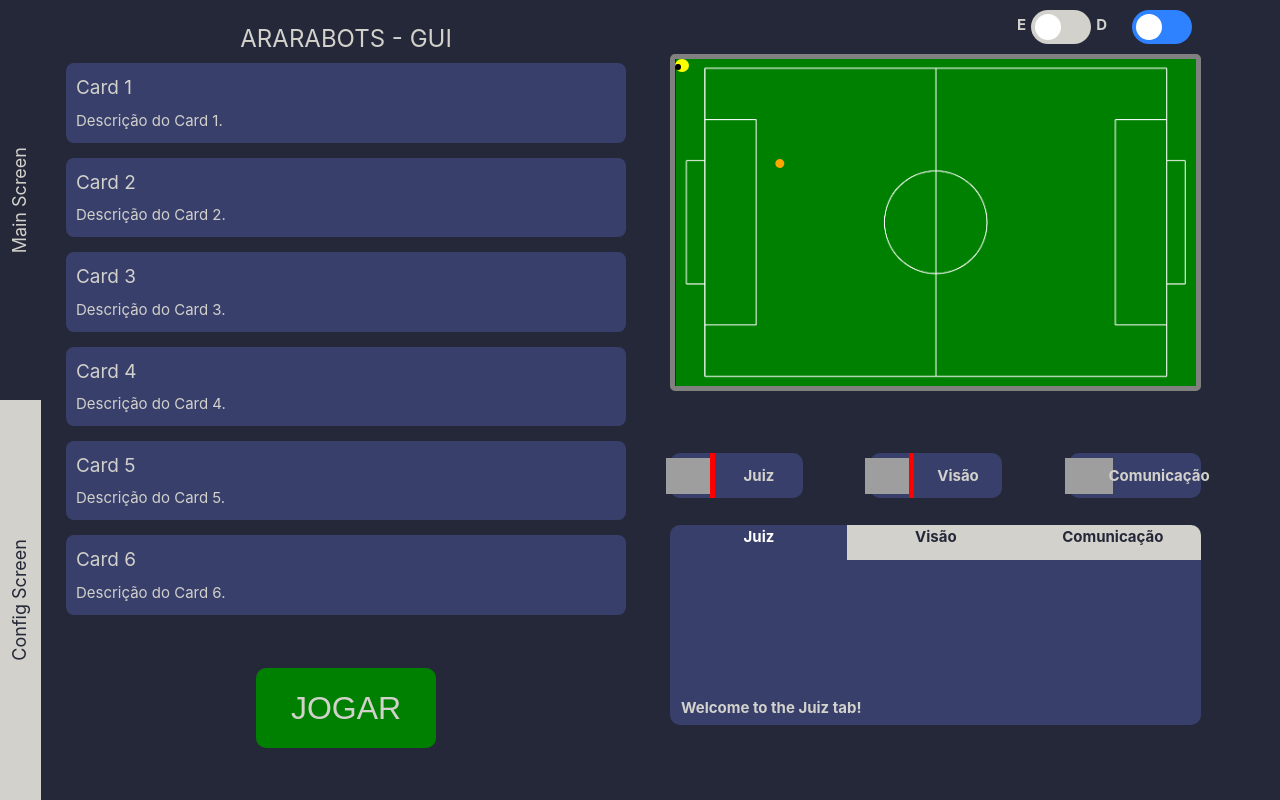
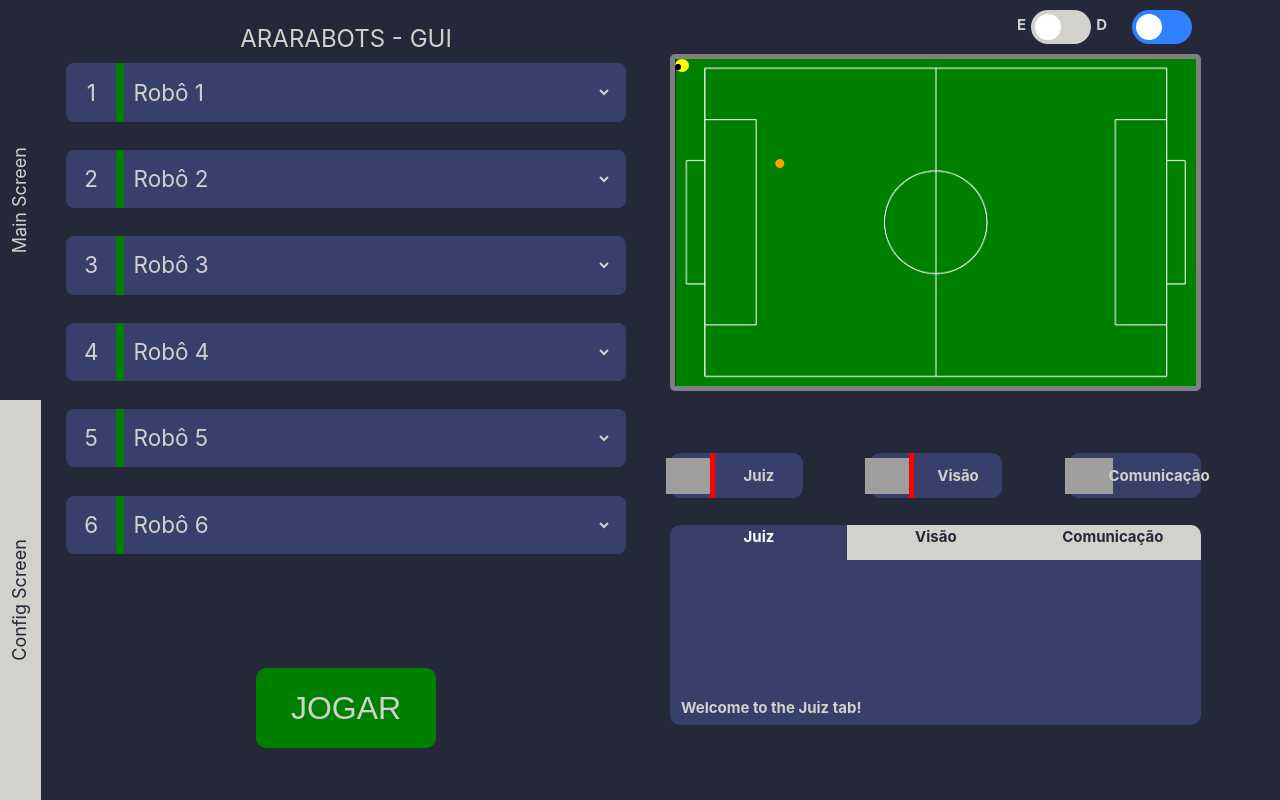
Before and after one commit to Ararabots-UFMS/ssl-gui, a Vue app: page / in a window 1280 px wide. Built offline with nearby package versions, Linux system fonts and the light colour scheme; no server answers; grey boxes are pictures that could not be loaded.

Commit message:
Amanda-fix: card menu screen

```diff
--- a/src/components/card.vue
+++ b/src/components/card.vue
@@ -1,8 +1,21 @@
 <template>
   <div class="card-list">
     <div class="card" v-for="(card, index) in cards" :key="index">
-      <h2>{{ card.title }}</h2>
-      <p>{{ card.description }}</p>
+      <div class="card-icon">
+        <h2>{{ index + 1 }}</h2>
+      </div>
+      <div class="card-line">
+      </div>
+      <div class="card-name">
+        <h2>{{ card.name }}</h2>
+      </div>
+      <div class="card-position">
+        <select id="options" class="dropdown-position" v-model="selectedOption" @change="updateCardList">
+          <option value="1">Atacante</option>
+          <option value="2">Goleiro</option>
+          <option value="3">Zagueiro</option>
+        </select>
+      </div>
     </div>
   </div>
 </template>
@@ -12,12 +25,12 @@ export default {
   data() {
     return {
       cards: [
-        { title: 'Card 1', description: 'Descrição do Card 1.' },
-        { title: 'Card 2', description: 'Descrição do Card 2.' },
-        { title: 'Card 3', description: 'Descrição do Card 3.' },
-        { title: 'Card 4', description: 'Descrição do Card 4.' },
-        { title: 'Card 5', description: 'Descrição do Card 5.' },
-        { title: 'Card 6', description: 'Descrição do Card 6.' }
+        { name: 'Robô 1', position: 'Descrição do Card 1.' },
+        { name: 'Robô 2', position: 'Descrição do Card 2.' },
+        { name: 'Robô 3', position: 'Descrição do Card 3.' },
+        { name: 'Robô 4', position: 'Descrição do Card 4.' },
+        { name: 'Robô 5', position: 'Descrição do Card 5.' },
+        { name: 'Robô 6', position: 'Descrição do Card 6.' }
       ]
     };
   }
@@ -28,18 +41,52 @@ export default {
 .card {
   background-color: #383f6b;
   border-radius: 8px;
-  padding: 10px;
-  margin-bottom: 15px;
+  margin-bottom: 5%;
   color: #D2D1CB;
+  display: flex;
+  width: 100%;
 }
 
-.card h2 {
-  margin-bottom: 5px;
-  font-size: 19px;
+.card-icon {
+  display: flex;
+  width: 8%;
+  margin: 2%;
+  align-items: center; /* Centraliza o texto verticalmente */
+  justify-content: center; /* Centraliza o texto horizontalmente */
 }
 
-.card p {
-  margin: 0; /* Remover margem padrão do parágrafo */
+.card-line {
+  height: 100%;
+  width: 2%;
+  background-color: green;
+}
+
+.card-name {
+  display: flex;
+  width: 100%;
+  margin-left: 10px;
+  align-items: center; /* Centraliza o texto verticalmente */
+}
+
+.card-position {
+  width: 40%;
+  display: flex;
+  align-items: center; /* Centraliza o texto verticalmente */
+}
+
+.dropdown-position {
+  font-size: 25px;
+  border: 1px;/* solid #252838; /* Cor da borda */
+  border-radius: 4px; /* Cantos arredondados */
+  background-color: #383f6b; /* Cor de fundo do dropdown */
+  color: #D2D1CB; /* Cor do texto */
+  width: 90%; /* Ajusta a largura conforme necessário */
+  height: 75%;
+}
+
+.dropdown-position option {
+  background-color: #252838; /* Cor de fundo das opções */
+  color: #D2D1CB; /* Cor do texto das opções */
 }
 
 .card-list {
```
